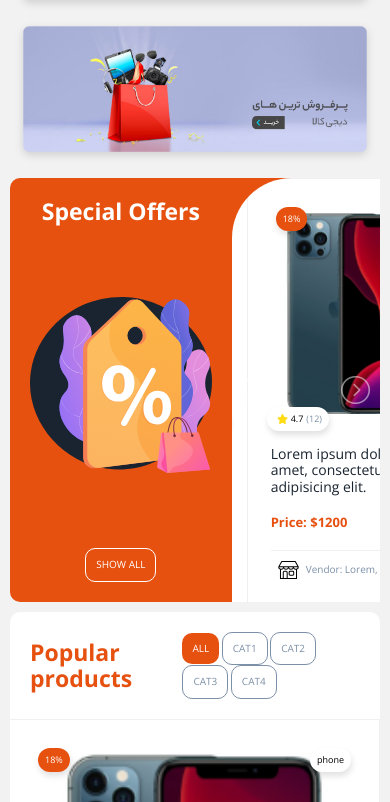
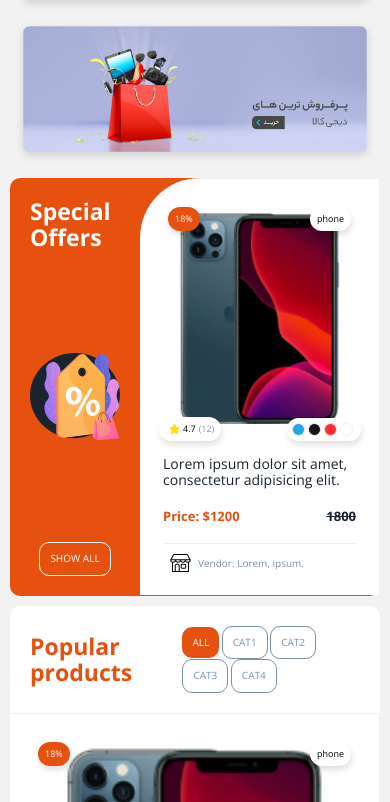
Before and after one commit to ashkan-zs/Yarsoo-Front-End-HtmlCss, a plain HTML site: page index.html in a window 390 px wide. Shown: the part 692-1494 px from the top of the page. Drawn offline with nearby package versions, Linux system fonts and the light colour scheme.

```diff
--- a/css/style.css
+++ b/css/style.css
@@ -763,4 +763,7 @@ p {
     padding: 1rem;
     font-size: 1rem;
   }
+  .special-offer__img {
+    width: 90px;
+  }
 }
--- a/index.html
+++ b/index.html
@@ -47,14 +47,11 @@
         <ul class="nav__menu">
           <li class="nav__item active">
             <a href="#">home</a>
-          </li>
-          <li class="nav__item">
+          </li><li class="nav__item">
             <a href="#">products</a>
-          </li>
-          <li class="nav__item">
+          </li><li class="nav__item">
             <a href="#">category</a>
-          </li>
-          <li class="nav__item">
+          </li><li class="nav__item">
             <a href="#">about</a>
           </li>
           <li class="nav__item">
@@ -102,9 +99,11 @@
     <div class="special-offer">
       <div class="special-offer__header">
         <div class="special-offer__title">Special Offers</div>
-        <div class="special-offer__img">
-          <img src="img/off.svg" alt="percentage vector" />
-        </div>
+        <img
+          class="special-offer__img"
+          src="img/off.svg"
+          alt="percentage vector"
+        />
         <div class="btn btn--outline">show all</div>
       </div>
       <div class="special-offer__cards">
```
Also changed, not shown: 1 other file.
